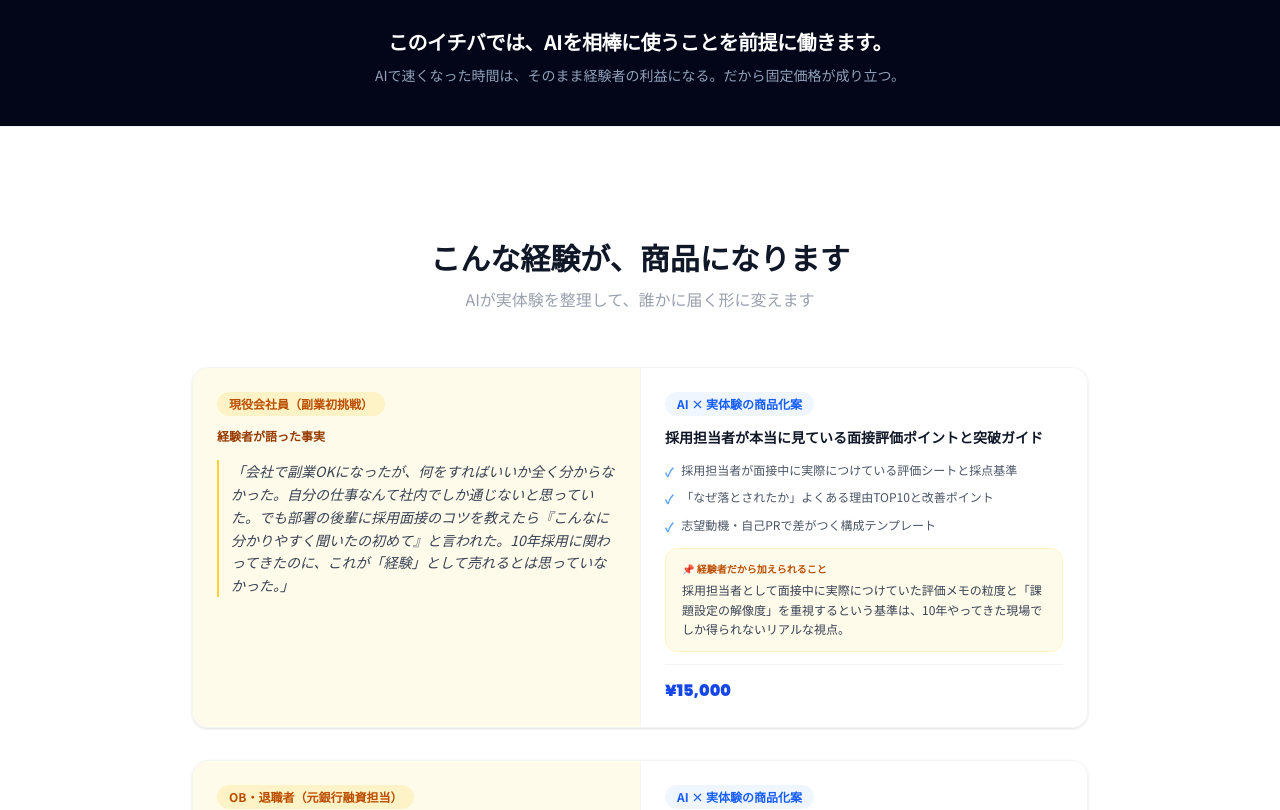
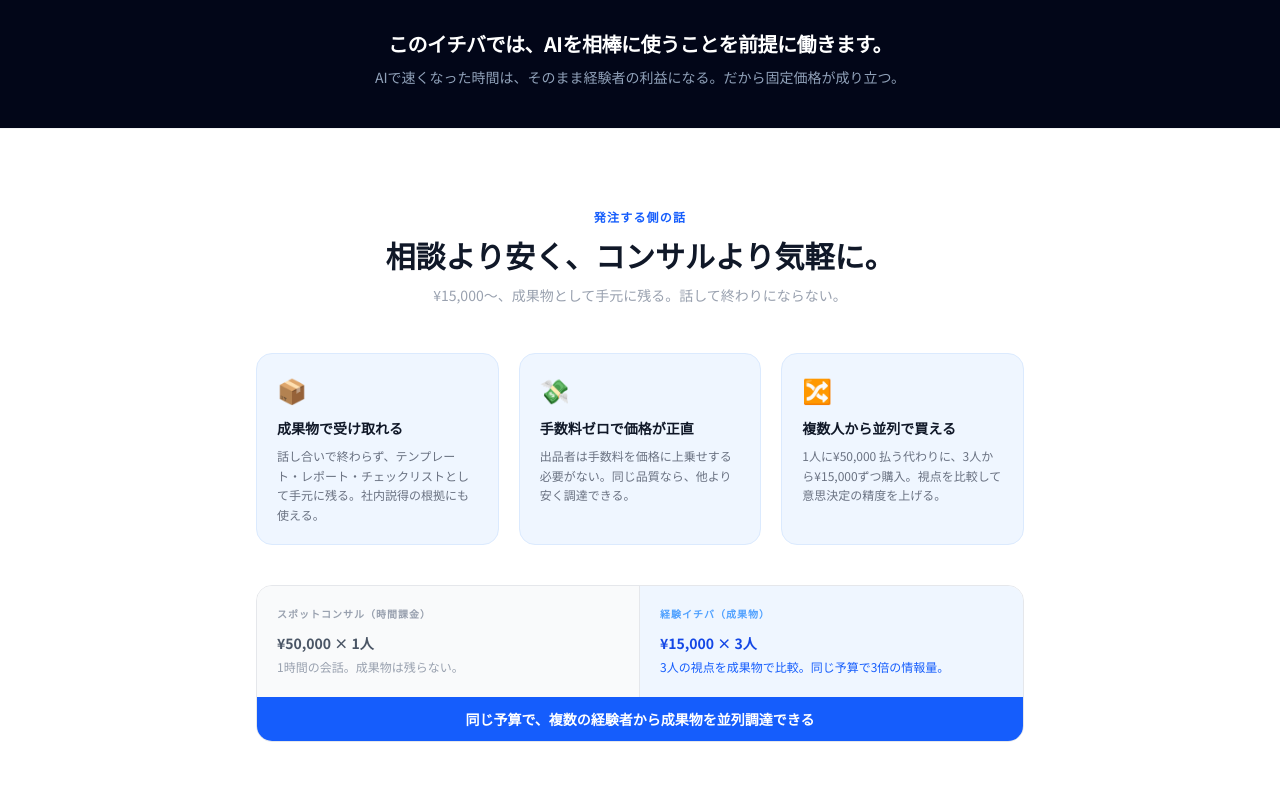
Before and after one commit to westville1030-tech11/skill-tana, a Next.js app: page / in a window 1280 px wide. Shown: the part 800-1610 px from the top of the page. Built offline with nearby package versions, Linux system fonts and the light colour scheme; no server answers.

Commit message:
発注者向けUI強化：ヒーローコピー・並列発注セクション追加

```diff
--- a/app/api/chat-service-create/route.ts
+++ b/app/api/chat-service-create/route.ts
@@ -13,11 +13,11 @@ const SYSTEM = `あなたは「経験商品化アシスタント」です。
 説明文・前置き・マークダウン記法は一切不要です。区切り文字とJSONだけ出力してください。
 
 DELIVERABLE_START
-{"title":"商品タイトル（30字以内）","description":"成果物の説明（80字以内）","experience_story":"実体験ストーリー（150字程度、一人称なし）","ai_usage":"AIをどう使って納品するか（例：Claudeでドラフト生成→経験者が実務知見で仕上げ）（60字以内）","recommended_tools":["Claude","Perplexity"],"price_suggestion":30000,"days_suggestion":3,"service_type":"spot","price_rationale":"この価格が妥当な理由を経験の希少性・再現困難性で説明する1文（60字以内）"}
+{"title":"商品タイトル（30字以内）","description":"成果物の説明（80字以内）","experience_story":"実体験ストーリー（150字程度、一人称なし）","ai_usage":"AIをどう使って納品するか（例：Claudeでドラフト生成→経験者が実務知見で仕上げ）（60字以内）","recommended_tools":["Claude","Perplexity"],"price_suggestion":30000,"days_suggestion":3,"service_type":"spot","price_rationale":"この価格が妥当な理由を経験の希少性・再現困難性で説明する1文（60字以内）","target_buyer":"この成果物を必要としている個人の人物像・キャリアステージ（50字以内）","target_company":"この成果物を活用したい企業の業種・規模・担当者の役職（50字以内）"}
 DELIVERABLE_END
 
 CONSULTING_START
-{"title":"コンサル商品タイトル（30字以内）","description":"コンサル・壁打ちセッションの説明（80字以内）","experience_story":"実体験ストーリー（150字程度、一人称なし）","ai_usage":"AIをどう使って納品するか（例：Geminiで事前リサーチ→セッション本番の質を高める）（60字以内）","recommended_tools":["Gemini","ChatGPT"],"price_suggestion":15000,"days_suggestion":1,"service_type":"spot","price_rationale":"この価格が妥当な理由を経験の希少性・再現困難性で説明する1文（60字以内）"}
+{"title":"コンサル商品タイトル（30字以内）","description":"コンサル・壁打ちセッションの説明（80字以内）","experience_story":"実体験ストーリー（150字程度、一人称なし）","ai_usage":"AIをどう使って納品するか（例：Geminiで事前リサーチ→セッション本番の質を高める）（60字以内）","recommended_tools":["Gemini","ChatGPT"],"price_suggestion":15000,"days_suggestion":1,"service_type":"spot","price_rationale":"この価格が妥当な理由を経験の希少性・再現困難性で説明する1文（60字以内）","target_buyer":"この経験から学びたい個人の人物像・キャリアステージ（50字以内）","target_company":"この経験を必要としている企業の業種・規模・担当者の役職（50字以内）"}
 CONSULTING_END
 
 recommended_toolsは成果物の内容に合わせて適切なAIツールを2〜3個選んでください。
--- a/app/api/parse-service-paste/route.ts
+++ b/app/api/parse-service-paste/route.ts
@@ -51,7 +51,9 @@ ${text}
       "days_suggestion":3,
       "service_type":"spot",
       "product_type":"deliverable",
-      "price_rationale":"この価格が妥当な理由を経験の希少性・再現困難性で説明する1文（60字以内）"
+      "price_rationale":"この価格が妥当な理由を経験の希少性・再現困難性で説明する1文（60字以内）",
+      "target_buyer":"この成果物を必要としている個人の人物像・キャリアステージ（50字以内）",
+      "target_company":"この成果物を活用したい企業の業種・規模・担当者の役職（50字以内）"
     }
   ],
   "new_ideas":[
@@ -65,7 +67,9 @@ ${text}
       "days_suggestion":3,
       "service_type":"spot",
       "product_type":"deliverable",
-      "price_rationale":"この価格が妥当な理由を経験の希少性・再現困難性で説明する1文（60字以内）"
+      "price_rationale":"この価格が妥当な理由を経験の希少性・再現困難性で説明する1文（60字以内）",
+      "target_buyer":"この成果物を必要としている個人の人物像・キャリアステージ（50字以内）",
+      "target_company":"この成果物を活用したい企業の業種・規模・担当者の役職（50字以内）"
     }
   ]
 }
--- a/app/api/resume-service-draft/route.ts
+++ b/app/api/resume-service-draft/route.ts
@@ -8,12 +8,12 @@ const PROMPT = `以下は経歴・実績に関する資料です（履歴書、
 
 1つ目：成果物型（レポート・テンプレート・ドキュメントなど、納品できる形があるもの）
 DELIVERABLE_START
-{"title":"商品タイトル（30字以内）","description":"成果物の説明（80字以内）","experience_story":"この経歴から読み取れる実体験ストーリー（150字程度、一人称なし）","ai_usage":"AIをどう使って納品するか（60字以内）","recommended_tools":["Claude","Perplexity"],"price_suggestion":30000,"days_suggestion":3,"service_type":"spot","price_rationale":"この価格が妥当な理由を経験の希少性・再現困難性で説明する1文（60字以内）"}
+{"title":"商品タイトル（30字以内）","description":"成果物の説明（80字以内）","experience_story":"この経歴から読み取れる実体験ストーリー（150字程度、一人称なし）","ai_usage":"AIをどう使って納品するか（60字以内）","recommended_tools":["Claude","Perplexity"],"price_suggestion":30000,"days_suggestion":3,"service_type":"spot","price_rationale":"この価格が妥当な理由を経験の希少性・再現困難性で説明する1文（60字以内）","target_buyer":"この成果物を必要としている個人の人物像・キャリアステージ（50字以内）","target_company":"この成果物を活用したい企業の業種・規模・担当者の役職（50字以内）"}
 DELIVERABLE_END
 
 2つ目：コンサルティング型（対話・壁打ち・アドバイスセッションなど）
 CONSULTING_START
-{"title":"コンサル商品タイトル（30字以内）","description":"コンサル・セッションの説明（80字以内）","experience_story":"この経歴から読み取れる実体験ストーリー（150字程度、一人称なし）","ai_usage":"AIをどう使って納品するか（60字以内）","recommended_tools":["Gemini","ChatGPT"],"price_suggestion":15000,"days_suggestion":1,"service_type":"spot","price_rationale":"この価格が妥当な理由を経験の希少性・再現困難性で説明する1文（60字以内）"}
+{"title":"コンサル商品タイトル（30字以内）","description":"コンサル・セッションの説明（80字以内）","experience_story":"この経歴から読み取れる実体験ストーリー（150字程度、一人称なし）","ai_usage":"AIをどう使って納品するか（60字以内）","recommended_tools":["Gemini","ChatGPT"],"price_suggestion":15000,"days_suggestion":1,"service_type":"spot","price_rationale":"この価格が妥当な理由を経験の希少性・再現困難性で説明する1文（60字以内）","target_buyer":"この経験から学びたい個人の人物像・キャリアステージ（50字以内）","target_company":"この経験を必要としている企業の業種・規模・担当者の役職（50字以内）"}
 CONSULTING_END
 
 recommended_toolsは成果物の内容に合わせて2〜3個選んでください。
--- a/app/page.tsx
+++ b/app/page.tsx
@@ -41,7 +41,7 @@ export default function Home() {
                 <div className="bg-white/8 border border-white/15 rounded-2xl p-5 flex flex-col gap-3">
                   <p className="text-xs font-bold text-blue-300 tracking-wide">経験者に相談したい方へ</p>
                   <p className="text-sm text-slate-300 leading-relaxed">
-                    社外の経験者に、固定価格で相談できる。
+                    ¥15,000〜、成果物として手元に残る。コンサルより安く、話すだけで終わらない。
                   </p>
                   <Link href="/browse"
                     className="mt-auto block text-center bg-white/15 border border-white/25 text-white py-3 px-4 rounded-xl text-sm font-bold hover:bg-white/20 transition-colors">
@@ -83,6 +83,59 @@ export default function Home() {
           <p className="text-slate-400 text-sm leading-relaxed">
             AIで速くなった時間は、そのまま経験者の利益になる。だから固定価格が成り立つ。
           </p>
+        </div>
+      </section>
+
+      {/* 発注側メリット */}
+      <section className="py-20 px-4 bg-white border-t border-gray-100">
+        <div className="max-w-3xl mx-auto">
+          <p className="text-xs font-bold text-blue-600 tracking-widest text-center mb-3">発注する側の話</p>
+          <h2 className="text-3xl font-bold text-center text-gray-900 mb-3">
+            相談より安く、コンサルより気軽に。
+          </h2>
+          <p className="text-center text-gray-400 text-sm mb-12">¥15,000〜、成果物として手元に残る。話して終わりにならない。</p>
+
+          <div className="grid md:grid-cols-3 gap-5 mb-10">
+            <div className="rounded-2xl bg-blue-50 border border-blue-100 p-5">
+              <p className="text-2xl mb-3">📦</p>
+              <p className="font-bold text-gray-900 text-sm mb-2">成果物で受け取れる</p>
+              <p className="text-xs text-gray-500 leading-relaxed">
+                話し合いで終わらず、テンプレート・レポート・チェックリストとして手元に残る。社内説得の根拠にも使える。
+              </p>
+            </div>
+            <div className="rounded-2xl bg-blue-50 border border-blue-100 p-5">
+              <p className="text-2xl mb-3">💸</p>
+              <p className="font-bold text-gray-900 text-sm mb-2">手数料ゼロで価格が正直</p>
+              <p className="text-xs text-gray-500 leading-relaxed">
+                出品者は手数料を価格に上乗せする必要がない。同じ品質なら、他より安く調達できる。
+              </p>
+            </div>
+            <div className="rounded-2xl bg-blue-50 border border-blue-100 p-5">
+              <p className="text-2xl mb-3">🔀</p>
+              <p className="font-bold text-gray-900 text-sm mb-2">複数人から並列で買える</p>
+              <p className="text-xs text-gray-500 leading-relaxed">
+                1人に¥50,000 払う代わりに、3人から¥15,000ずつ購入。視点を比較して意思決定の精度を上げる。
+              </p>
+            </div>
+          </div>
+
+          <div className="rounded-2xl border border-gray-200 overflow-hidden">
+            <div className="grid grid-cols-2">
+              <div className="bg-gray-50 p-5 border-r border-gray-200">
+                <p className="text-[10px] font-bold text-gray-400 tracking-widest mb-3">スポットコンサル（時間課金）</p>
+                <p className="text-sm font-bold text-gray-600 mb-1">¥50,000 × 1人</p>
+                <p className="text-xs text-gray-400 leading-relaxed">1時間の会話。成果物は残らない。</p>
+              </div>
+              <div className="bg-blue-50 p-5">
+                <p className="text-[10px] font-bold text-blue-400 tracking-widest mb-3">経験イチバ（成果物）</p>
+                <p className="text-sm font-bold text-blue-700 mb-1">¥15,000 × 3人</p>
+                <p className="text-xs text-blue-600 leading-relaxed">3人の視点を成果物で比較。同じ予算で3倍の情報量。</p>
+              </div>
+            </div>
+            <div className="bg-blue-600 px-6 py-3 text-center">
+              <p className="text-sm text-white font-bold">同じ予算で、複数の経験者から成果物を並列調達できる</p>
+            </div>
+          </div>
         </div>
       </section>
 
@@ -277,18 +330,26 @@ export default function Home() {
 
       {/* CTA */}
       <section className="py-28 px-4 bg-gradient-to-br from-slate-900 via-blue-950 to-blue-800">
-        <div className="max-w-xl mx-auto text-center">
-          <h2 className="text-3xl font-black text-white mb-4">今すぐイチバの棚に並べる</h2>
-          <p className="text-slate-300 mb-6">メールアドレスがあれば30秒で登録完了。</p>
-          <div className="flex flex-col sm:flex-row gap-3 justify-center">
-            <Link href="/try"
-              className="bg-gradient-to-r from-blue-500 to-blue-400 text-white px-10 py-4 rounded-xl font-bold hover:opacity-90 transition-opacity shadow-lg shadow-blue-900/50">
-              スキルを登録
-            </Link>
-            <Link href="/browse"
-              className="border border-white/20 text-white px-10 py-4 rounded-xl font-bold hover:bg-white/10 transition-colors">
-              イチバの棚を見る
-            </Link>
+        <div className="max-w-2xl mx-auto text-center">
+          <h2 className="text-3xl font-black text-white mb-4">さあ、イチバを使ってみる</h2>
+          <p className="text-slate-300 mb-10">出品も発注も、すべて手数料ゼロ。</p>
+          <div className="grid sm:grid-cols-2 gap-5 max-w-lg mx-auto">
+            <div className="bg-white/8 border border-white/15 rounded-2xl p-5 flex flex-col gap-3 text-left">
+              <p className="text-xs font-bold text-amber-300 tracking-wide">経験を届けたい方へ</p>
+              <p className="text-sm text-slate-300 leading-relaxed">AIと壁打ちしながら、30分で出品できる。</p>
+              <Link href="/try"
+                className="mt-auto block text-center bg-gradient-to-r from-amber-500 to-amber-400 text-white py-3 px-4 rounded-xl text-sm font-bold hover:opacity-90 transition-opacity">
+                経験を出品する →
+              </Link>
+            </div>
+            <div className="bg-white/8 border border-white/15 rounded-2xl p-5 flex flex-col gap-3 text-left">
+              <p className="text-xs font-bold text-blue-300 tracking-wide">経験者に相談したい方へ</p>
+              <p className="text-sm text-slate-300 leading-relaxed">¥15,000〜、成果物として手元に残る。</p>
+              <Link href="/browse"
+                className="mt-auto block text-center bg-white/15 border border-white/25 text-white py-3 px-4 rounded-xl text-sm font-bold hover:bg-white/20 transition-colors">
+                経験者を探す →
+              </Link>
+            </div>
           </div>
         </div>
       </section>
```
